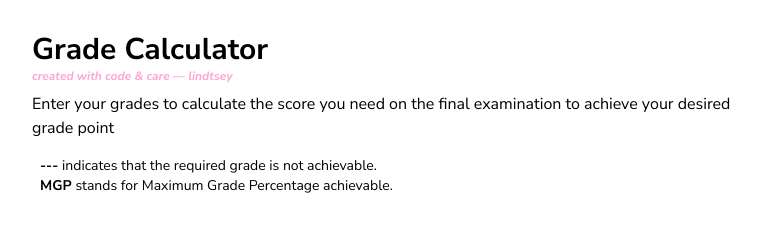
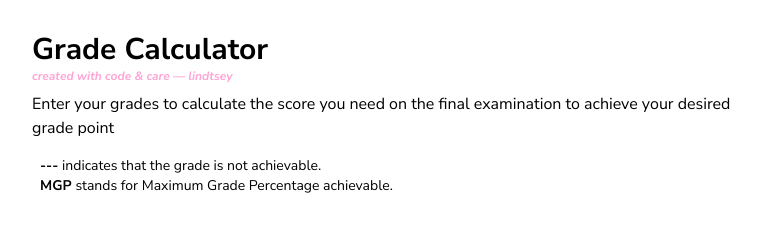
Before and after one commit to DrPixels/tip-grade-calculator, a React (Vite) app: page / in a window 1280 px wide. Shown: the top 246 px of the page, without its empty margins (240-1001 px from the left). Built offline with nearby package versions, Linux system fonts and the light colour scheme.

Commit message:
fixed number of items

```diff
--- a/src/App.jsx
+++ b/src/App.jsx
@@ -18,7 +18,7 @@ function App() {
   };
 
   const computeExamItemsNeeded = (percentage) => {
-    return Math.ceil((percentage / 100) * itemsNum);
+    return Math.ceil((percentage / 100) * itemsNum) > itemsNum ? itemsNum : Math.ceil((percentage / 100) * itemsNum);
   };
 
   const computeGradeNeeded = (targetGrade) => {
@@ -160,7 +160,7 @@ function App() {
               </p>
               <div className="px-2 py-2 rounded-sm bg-base-100">
                 <p className="text-sm font-bold">
-                  --- <span className="font-normal">indicates that the required grade is not achievable.</span>
+                  --- <span className="font-normal">indicates that the grade is not achievable.</span>
                 </p>
                 <p className="text-sm font-bold">
                   MGP <span className="font-normal">stands for Maximum Grade Percentage achievable.</span>
```
